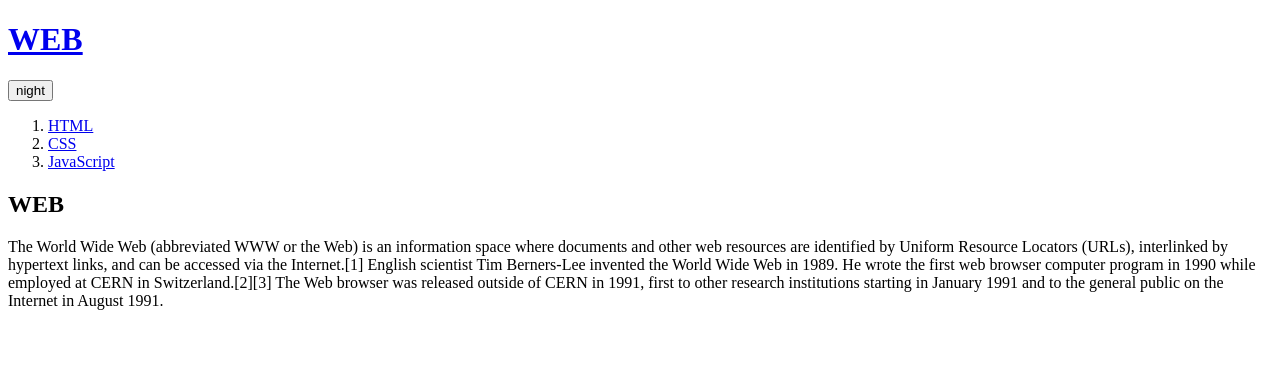
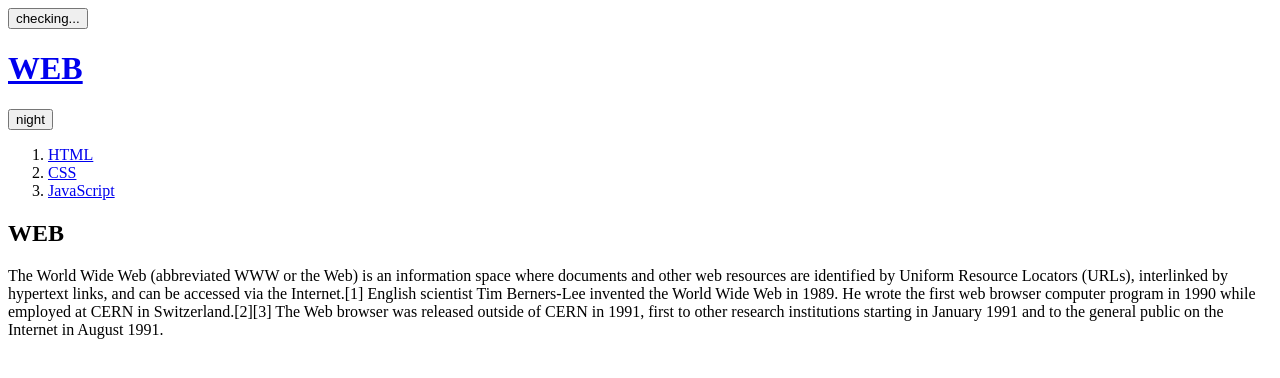
Before and after one commit to wyjeon/js-google-login, a plain HTML site: page index.html in a window 1280 px wide. Drawn offline with nearby package versions, Linux system fonts and the light colour scheme.

Commit message:
5.3.인증 API - 로그인 구현

```diff
--- a/index.html
+++ b/index.html
@@ -8,23 +8,45 @@
   <script src="https://apis.google.com/js/platform.js" async defer></script>
   <meta name="google-signin-client_id" content="462413149482-8ik7v2nfu91dgf51jdpq7ogj9t6skudd.apps.googleusercontent.com">
   <script>
+    function checkLoginStatus() {
+      var loginBtn = document.querySelector("#loginBtn");
+          if(gauth.isSignedIn.get()) {
+            console.log("logined");
+            loginBtn.value = "Logout";
+          } else {
+            console.log("logouted");
+            loginBtn.value = "Login";
+          }
+    }
     function init() {
       console.log("init");
       gapi.load('auth2', function() {
         console.log("auth2");
-        var gauth = gapi.auth2.init({
+        window.gauth = gapi.auth2.init({
           client_id: "462413149482-8ik7v2nfu91dgf51jdpq7ogj9t6skudd.apps.googleusercontent.com"
-        })
+        });
         gauth.then(function() {
           console.log("googleAuth success");
+          checkLoginStatus();
         }, function() {
           console.log("googleAuth fail");
-        })
+        });
       });
     }
   </script>
 </head>
 <body>
+  <input type="button" id="loginBtn" value="checking..." onClick="if(this.value === 'Login') {
+    gauth.signIn().then(function() {
+      console.log('gauth.signIn()');
+      checkLoginStatus();
+    });
+  } else {
+    gauth.signOut().then(function() {
+      console.log('gauth.signOut()');
+      checkLoginStatus();
+    });
+  }">
   <h1><a href="index.html">WEB</a></h1>
   <input id="night_day" type="button" value="night" onclick="
     nightDayHandler(this);
```
